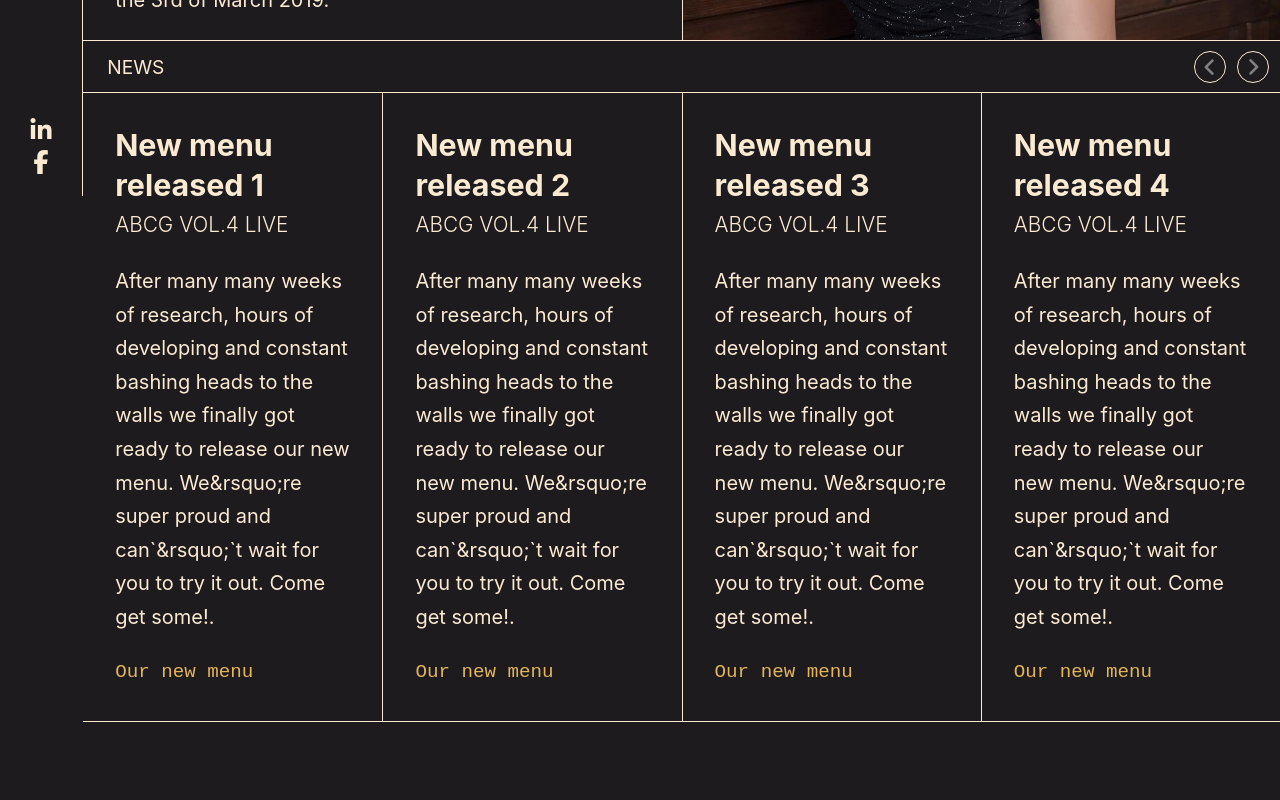
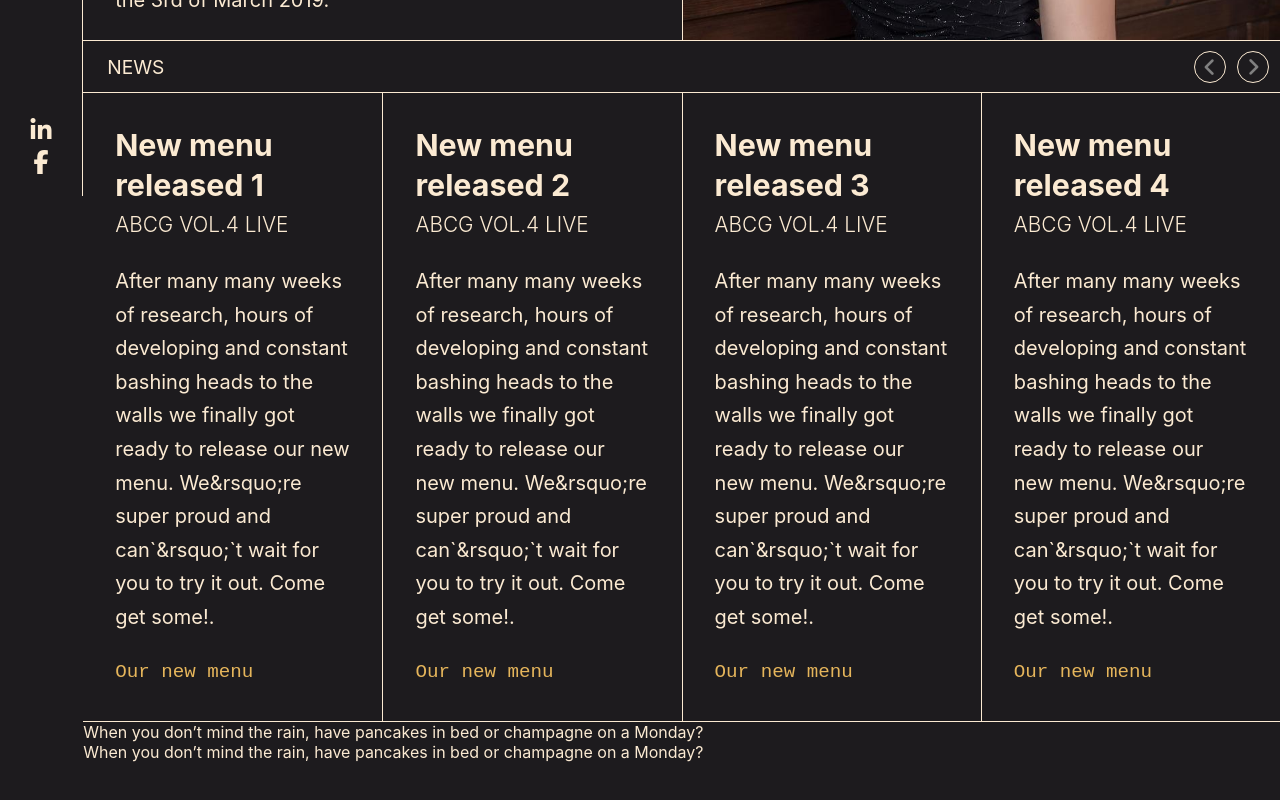
Before and after one commit to ledminh/a-bar-called-quesera, a Next.js app: page / in a window 1280 px wide. Shown: the part 604-1404 px from the top of the page. After the commit the page ends 1366 px from the top, so only its background shows below. Built offline with nearby package versions, Linux system fonts and the light colour scheme.

Commit message:
Add Banner content

```diff
--- /dev/null
+++ b/components/Banner/index.js
@@ -0,0 +1,13 @@
+import styles from './Banner.module.scss';
+
+export default function Banner() {
+
+
+    return (
+        <div className={styles.wrapper}>
+            <div className={styles.text}>When you don’t mind the rain, have pancakes in bed or champagne on a Monday?</div>
+            <div className={styles.bullet} />
+            <div className={styles.text}>When you don’t mind the rain, have pancakes in bed or champagne on a Monday?</div>
+        </div>
+    );
+}
--- a/components/News/News.module.scss
+++ b/components/News/News.module.scss
@@ -5,7 +5,6 @@
     grid-template-rows: 52px auto;
 
 
-    margin-bottom: 10rem;
     border-bottom: 1px solid #fbead2;
 
 }
--- a/pages/index.js
+++ b/pages/index.js
@@ -6,6 +6,7 @@ import Intro from '../components/Intro';
 import News from '../components/News';
 
 import styles from '../styles/Home.module.scss';
+import Banner from '../components/Banner';
 
 export default function Home() {
   return (
@@ -16,6 +17,7 @@ export default function Home() {
         <SecondNavBar />
         <Intro />
         <News />
+        <Banner />
       </main>
     </PageLayout>
 
--- a/styles/Home.module.scss
+++ b/styles/Home.module.scss
@@ -1,9 +1,11 @@
 .main {
     margin-left: 5.2rem;
+
 
     z-index: 2000;
 
     @media (max-width: 1170px) {
         margin-left: 0;
+        margin-bottom: 5.3rem;
     }
 }
```
Also changed, not shown: components/Banner/Banner.module.scss (added).
